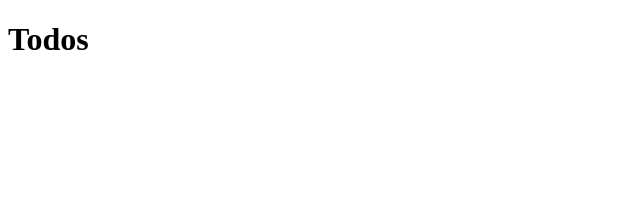
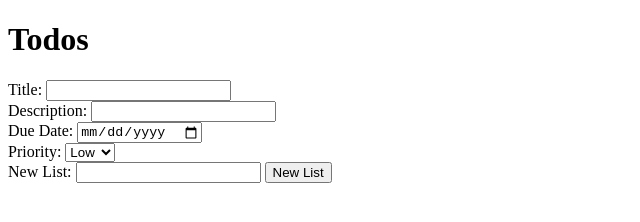
Before and after one commit to DeshawnN/odin-todo-list, a plain HTML site: page index.html in a window 1280 px wide. Shown: the whole page, without its empty margins (0-640 px from the left). Drawn offline with Linux system fonts and the light colour scheme.

Commit message:
feat: finalize the specified functionality of the app

```diff
--- a/index.html
+++ b/index.html
@@ -6,6 +6,40 @@
     </head>
     <body>
         <h1>Todos</h1>
+
+        <div class="input-area">
+            <label>
+                Title:
+                <input type="text" data-title>
+            </label>
+            <br>
+            <label>
+                Description:
+                <input type="text" data-description>
+            </label>
+            <br>
+            <label>
+                Due Date:
+                <input type="date" data-due-date>
+            </label>
+            <br>
+            <label>
+                Priority:
+                <select name="priority" data-priority>
+                    <option value="low">Low</option>
+                    <option value="mid">Mid</option>
+                    <option value="high">High</option>
+                </select>
+            </label>
+        </div>
+        <div class="new-list-input">
+            <label>
+                New List:
+                <input type="text" data-new-list-name>
+            </label>
+            <button data-new-list>New List</button>
+        </div>
+        <div class="container"></div>
         <script src="./main.js"></script>
     </body>
 </html>
```
